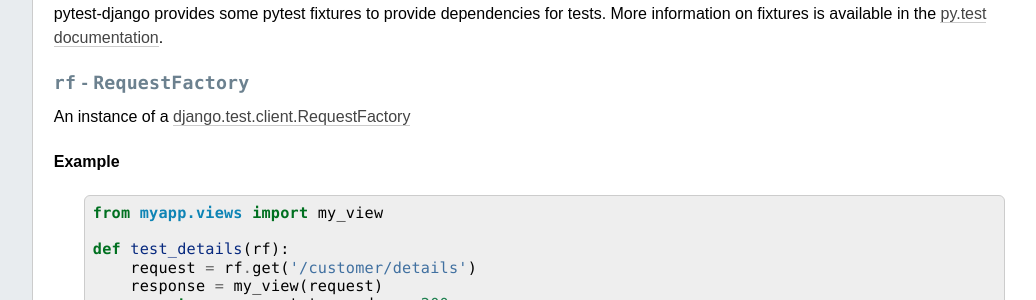
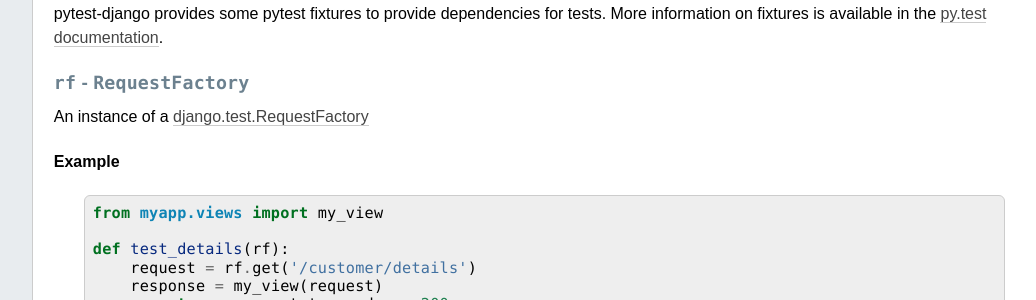
Before and after one commit to pytest-dev/pytest-django, a Sphinx documentation site: the page built from docs/helpers.rst, in a window 1280 px wide and 900 px high, scrolled down 1085 px. Shown: the part 152-452 px from the top of the window, without its empty margins (224-1260 px from the left). Built offline with Sphinx 7.4.7, drawn with Linux system fonts in a browser that asks for light colours.

Commit message:
docs/helpers: fix references to Client and RequestFactory

```diff
--- a/docs/helpers.rst
+++ b/docs/helpers.rst
@@ -80,9 +80,9 @@
 ``rf`` - ``RequestFactory``
 ~~~~~~~~~~~~~~~~~~~~~~~~~~~~
 
-An instance of a `django.test.client.RequestFactory`_
+An instance of a `django.test.RequestFactory`_
 
-.. _django.test.client.RequestFactory: https://docs.djangoproject.com/en/dev/topics/testing/advanced/#module-django.test.client
+.. _django.test.RequestFactory: https://docs.djangoproject.com/en/dev/topics/testing/advanced/#django.test.RequestFactory
 
 Example
 """""""
@@ -101,7 +101,7 @@
 
 An instance of a `django.test.Client`_
 
-.. _django.test.Client: https://docs.djangoproject.com/en/dev/topics/testing/overview/#module-django.test.client
+.. _django.test.Client: https://docs.djangoproject.com/en/dev/topics/testing/tools/#the-test-client
 
 Example
 """""""
```
